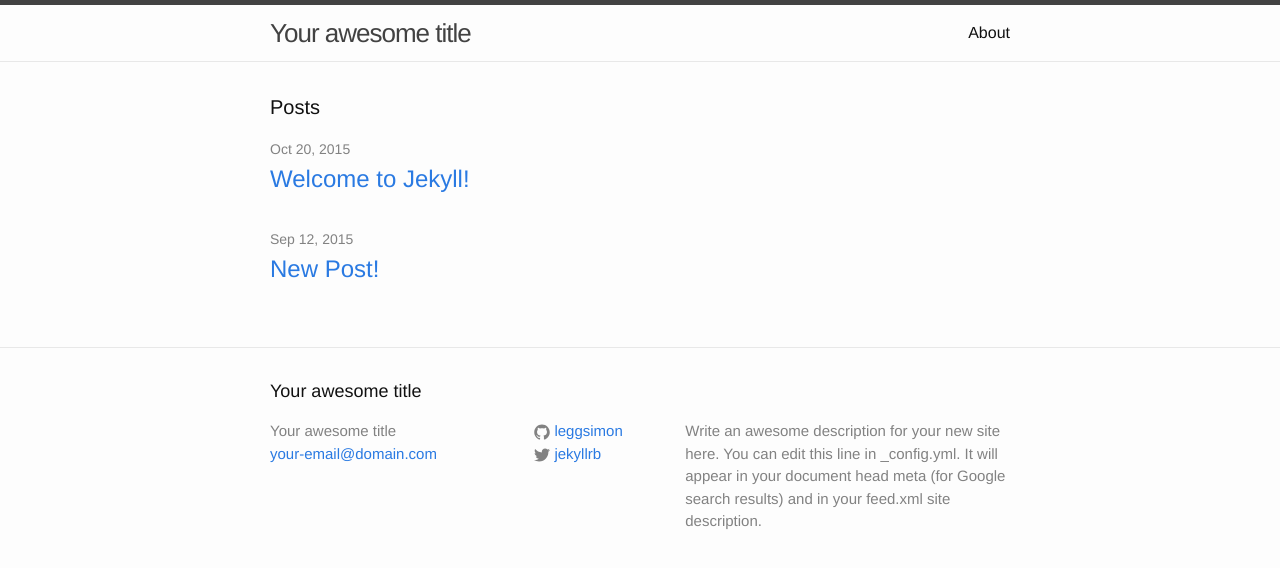
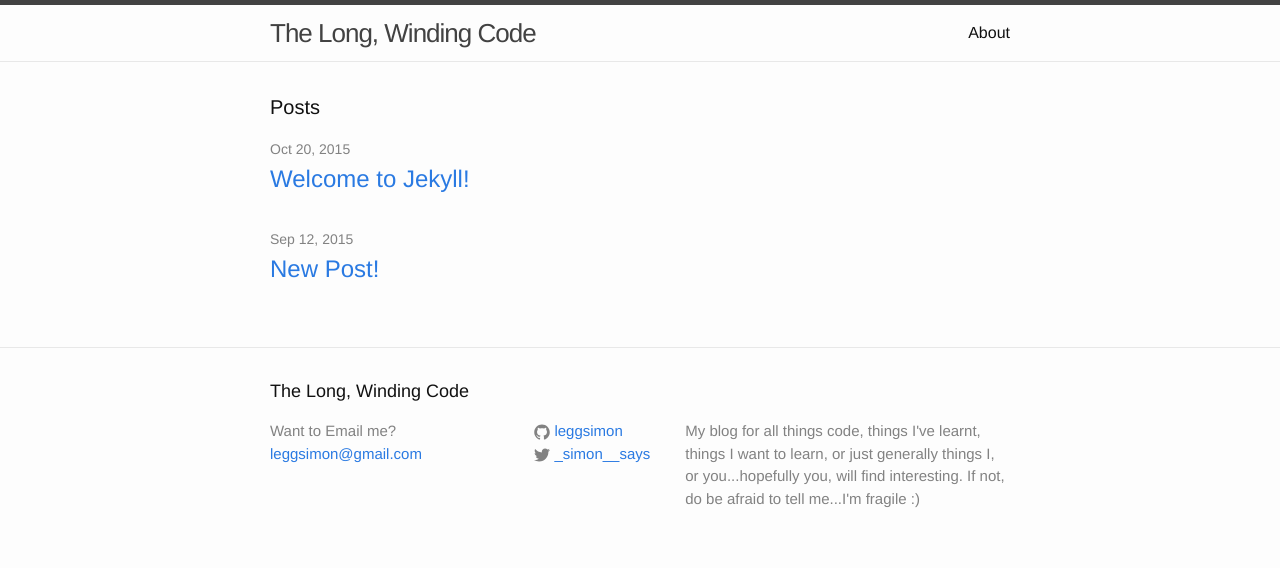
Before and after one commit to leggsimon/blog, a Jekyll site: the page built from index.html, in a window 1280 px wide. Shown: the top 568 px of the page. Built offline with Jekyll 4.4.1, drawn with Linux system fonts in a browser that asks for light colours; Markdown is read by kramdown in place of the engine named in the settings.

Commit message:
added title, description and github & twitter usernames

```diff
--- a/_config.yml
+++ b/_config.yml
@@ -1,13 +1,13 @@
 # Site settings
-title: Your awesome title
-email: your-email@domain.com
+title: The Long, Winding Code
+email: leggsimon@gmail.com
 description: > # this means to ignore newlines until "baseurl:"
-  Write an awesome description for your new site here. You can edit this
-  line in _config.yml. It will appear in your document head meta (for
-  Google search results) and in your feed.xml site description.
-baseurl: "" # the subpath of your site, e.g. /blog/
+  My blog for all things code, things I've learnt, things I want to learn,
+  or just generally things I, or you...hopefully you, will find interesting.
+  If not, do be afraid to tell me...I'm fragile :)
+baseurl: "/blog" # the subpath of your site, e.g. /blog/
 url: "http://yourdomain.com" # the base hostname & protocol for your site
-twitter_username: jekyllrb
+twitter_username: _simon__says
 github_username:  leggsimon
 
 # Build settings
--- a/_includes/footer.html
+++ b/_includes/footer.html
@@ -7,7 +7,7 @@
     <div class="footer-col-wrapper">
       <div class="footer-col  footer-col-1">
         <ul class="contact-list">
-          <li>{{ site.title }}</li>
+          <li>Want to Email me?</li>
           <li><a href="mailto:{{ site.email }}">{{ site.email }}</a></li>
         </ul>
       </div>
```
